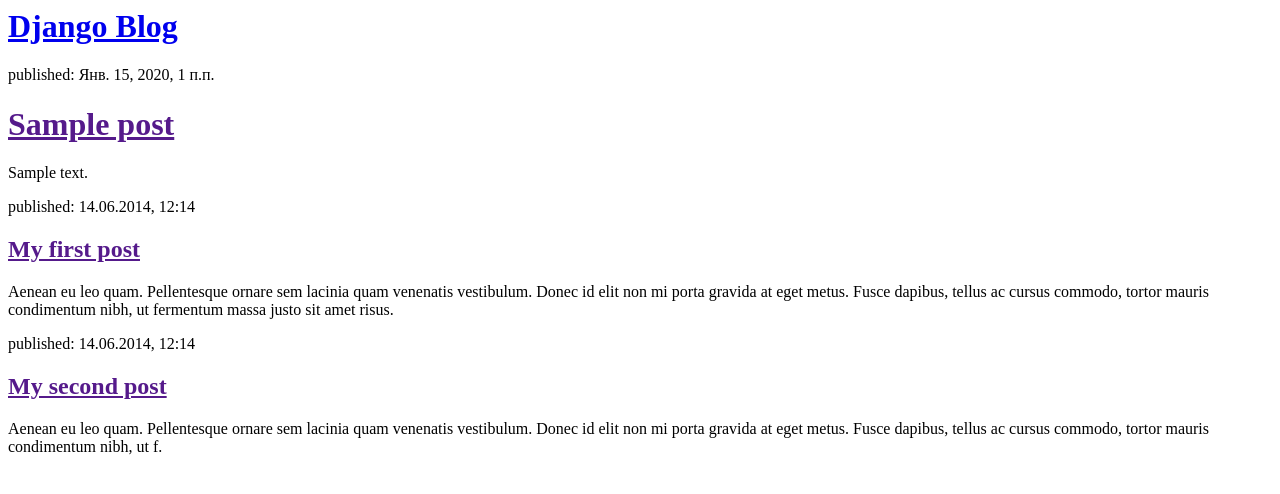
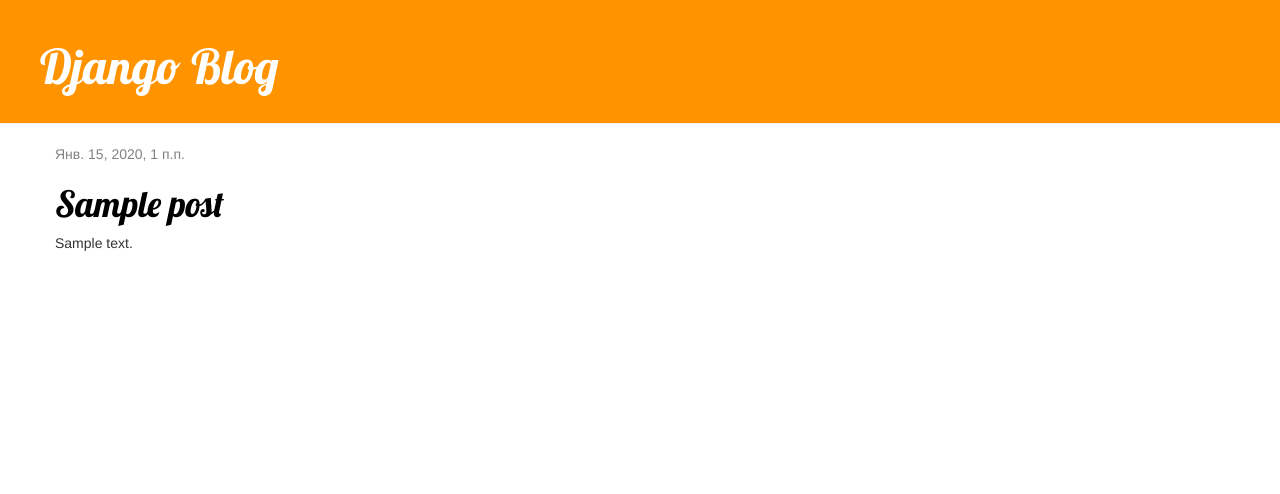
Before and after one commit to LiFeLeSS5858/my-first-blog, a Django app: page / in a window 1280 px wide. Shown: the top 494 px of the page. Run offline with Django 3.2, Linux system fonts and the light colour scheme; tables that the repository leaves empty hold one stand-in row (values such as "Sample post"); some libraries are stand-ins or nearby versions.

Commit message:
Changed the HTML and unite 2 htmls and use css for the site.

```diff
--- /dev/null
+++ b/blog/static/css/blog.css
@@ -0,0 +1,50 @@
+h1 a {
+    color: #FCA205;
+    font-family: 'Lobster';
+}
+.page-header {
+    background-color: #ff9400;
+    margin-top: 0;
+    padding: 20px 20px 20px 40px;
+}
+
+.page-header h1, .page-header h1 a, .page-header h1 a:visited, .page-header h1 a:active {
+    color: #ffffff;
+    font-size: 36pt;
+    text-decoration: none;
+}
+
+.content {
+    margin-left: 40px;
+}
+
+h1, h2, h3, h4 {
+    font-family: 'Lobster', cursive;
+}
+
+.date {
+    color: #828282;
+}
+
+.save {
+    float: right;
+}
+
+.post-form textarea, .post-form input {
+    width: 100%;
+}
+
+.top-menu, .top-menu:hover, .top-menu:visited {
+    color: #ffffff;
+    float: right;
+    font-size: 26pt;
+    margin-right: 20px;
+}
+
+.post {
+    margin-bottom: 70px;
+}
+
+.post h1 a, .post h1 a:visited {
+    color: #000000;
+}
--- /dev/null
+++ b/blog/templates/blog/base.html
@@ -0,0 +1,23 @@
+{% load static %}
+<html>
+    <head>
+        <title>Django blog</title>
+        <link rel="stylesheet" href="//maxcdn.bootstrapcdn.com/bootstrap/3.2.0/css/bootstrap.min.css">
+        <link rel="stylesheet" href="//maxcdn.bootstrapcdn.com/bootstrap/3.2.0/css/bootstrap-theme.min.css">
+        <link href='//fonts.googleapis.com/css?family=Lobster&subset=latin,latin-ext' rel='stylesheet' type='text/css'>
+        <link rel="stylesheet" href="{% static 'css/blog.css' %}">
+    </head>
+    <body>
+        <div class="page-header">
+            <h1><a href="/">Django Blog</a></h1>
+        </div>
+        <div class="content container">
+            <div class="row">
+                <div class="col-md-8">
+                {% block content %}
+                {% endblock %}
+                </div>
+            </div>
+        </div>
+    </body>
+</html>
--- a/blog/templates/blog/post_list.html
+++ b/blog/templates/blog/post_list.html
@@ -1,30 +1,13 @@
-<html>
-    <head>
-        <title>Django blog</title>
-    </head>
-    <body>
-        <div>
-            <h1><a href="/">Django Blog</a></h1>
-        </div>
+{% extends 'blog/base.html' %}
 
-        {% for post in posts %}
-        <div>
-            <p>published: {{ post.published_date }}</p>
+{% block content %}
+    {% for post in posts %}
+        <div class="post">
+            <div class="date">
+                {{ post.published_date }}
+            </div>
             <h1><a href="">{{ post.title }}</a></h1>
             <p>{{ post.text|linebreaksbr }}</p>
         </div>
-        {% endfor %}
-
-        <div>
-            <p>published: 14.06.2014, 12:14</p>
-            <h2><a href="">My first post</a></h2>
-            <p>Aenean eu leo quam. Pellentesque ornare sem lacinia quam venenatis vestibulum. Donec id elit non mi porta gravida at eget metus. Fusce dapibus, tellus ac cursus commodo, tortor mauris condimentum nibh, ut fermentum massa justo sit amet risus.</p>
-        </div>
-
-        <div>
-            <p>published: 14.06.2014, 12:14</p>
-            <h2><a href="">My second post</a></h2>
-            <p>Aenean eu leo quam. Pellentesque ornare sem lacinia quam venenatis vestibulum. Donec id elit non mi porta gravida at eget metus. Fusce dapibus, tellus ac cursus commodo, tortor mauris condimentum nibh, ut f.</p>
-        </div>
-    </body>
-</html>
+    {% endfor %}
+{% endblock %}
```
